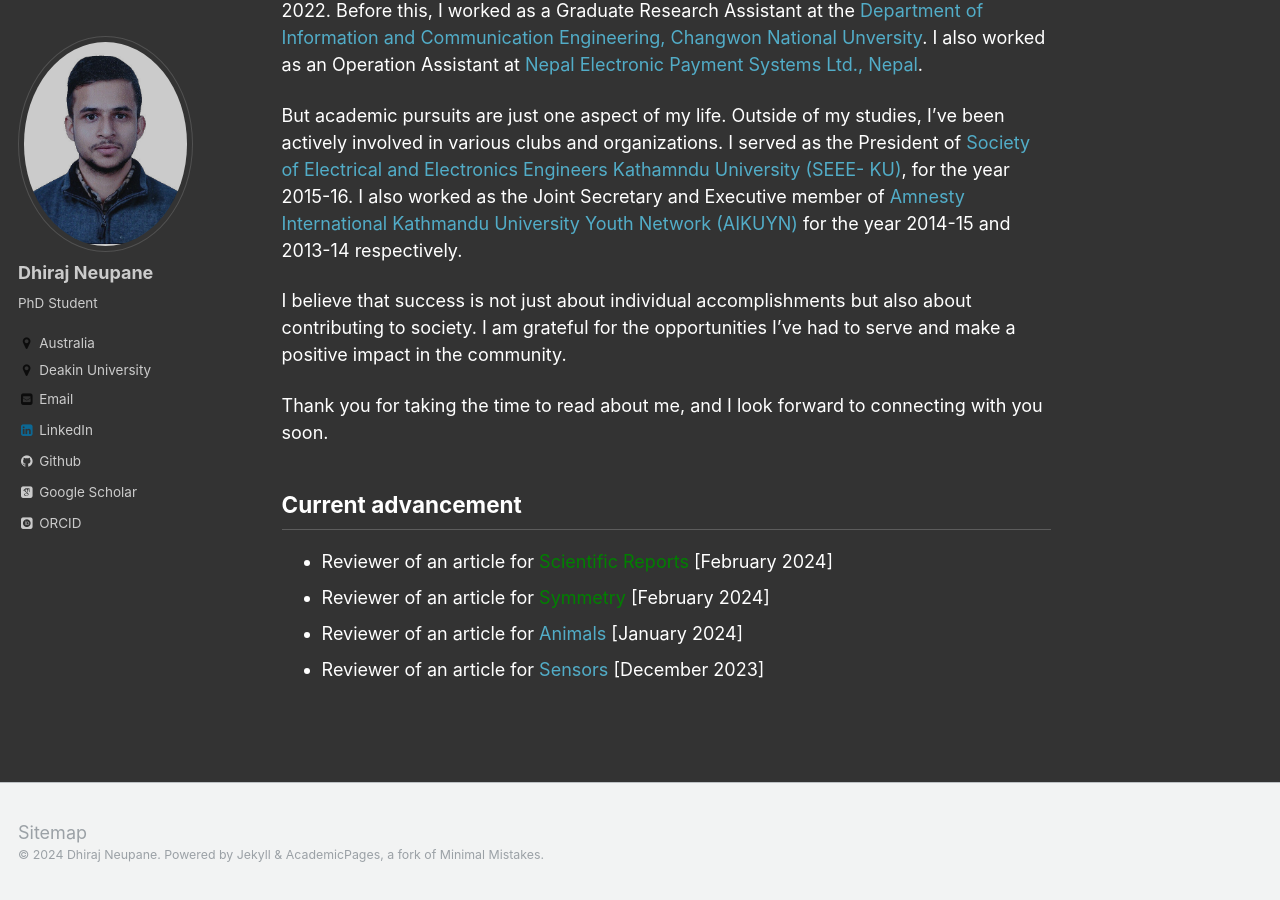
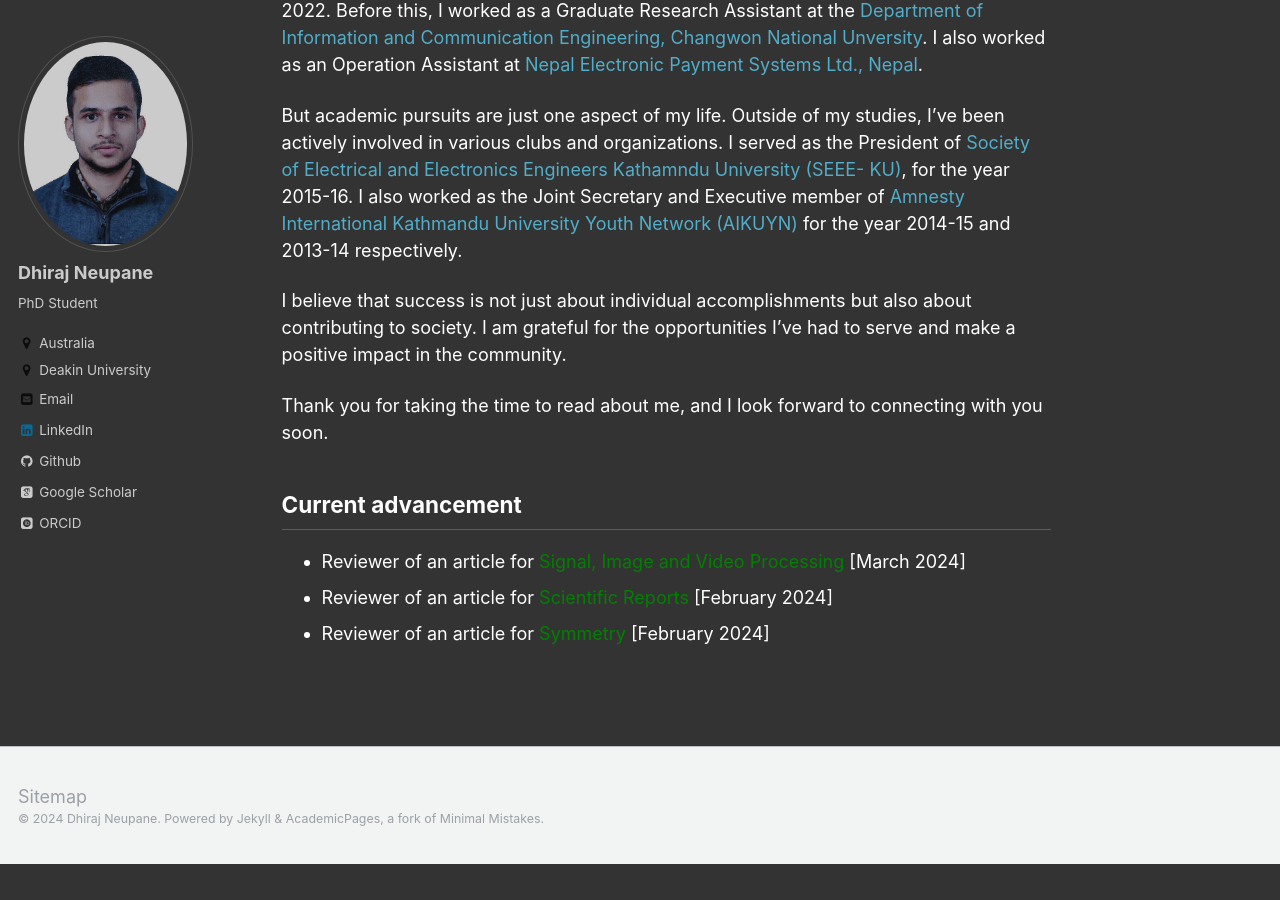
Before and after one commit to dhirajneupane/academicPortfolio, a Jekyll site: the page built from _pages/about.md, in a window 1280 px wide and 900 px high, scrolled down 719 px. Built offline with Jekyll 4.4.1, drawn with Linux system fonts in a browser that asks for light colours; some web fonts are replaced; after the commit the page ends 1583 px from its top, so only the background shows below that.

Commit message:
Update about.md

```diff
--- a/_pages/about.md
+++ b/_pages/about.md
@@ -26,7 +26,6 @@ I believe that success is not just about individual accomplishments but also abo
 Thank you for taking the time to read about me, and I look forward to connecting with you soon.
 
 ## Current advancement
+* Reviewer of an article for [<span style="color:green">Signal, Image and Video Processing</span>](https://link.springer.com/journal/11760){:target="_blank"} [March 2024]
 * Reviewer of an article for [<span style="color:green">Scientific Reports</span>](https://www.nature.com/srep/){:target="_blank"} [February 2024]
 * Reviewer of an article for [<span style="color:green">Symmetry</span>](https://github.com/dhirajneupane/academicPortfolio/blob/main/files/ReviewerCertificates/RC_DN_Symmetry.pdf){:target="_blank"} [February 2024]
-* Reviewer of an article for [Animals](https://github.com/dhirajneupane/academicPortfolio/blob/main/files/ReviewerCertificates/RC_animals.pdf){:target="_blank"} [January 2024]
-* Reviewer of an article for [Sensors](https://github.com/dhirajneupane/academicPortfolio/blob/main/files/ReviewerCertificates/RC_sesnor.pdf){:target="_blank"} [December 2023]
```
